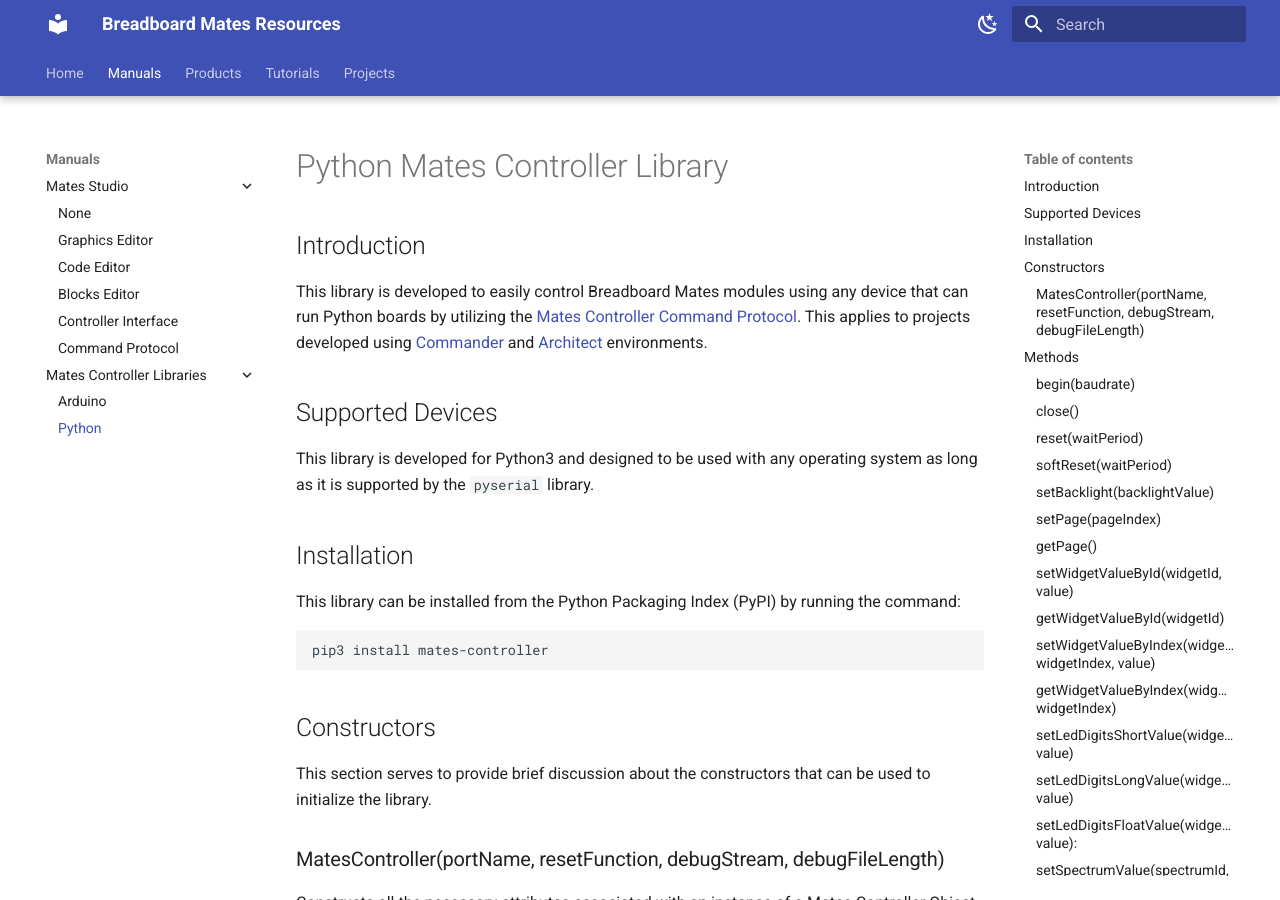
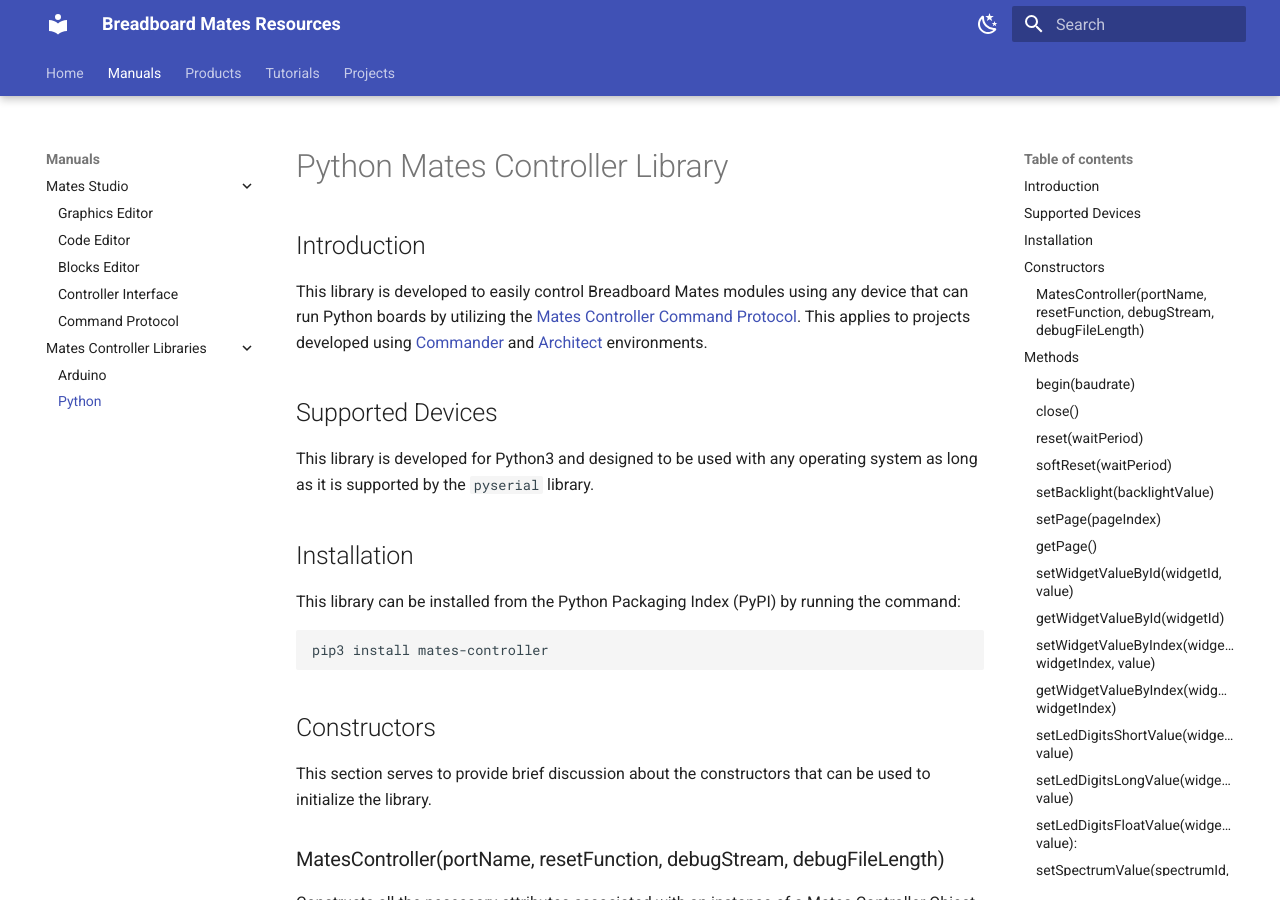
Before and after one commit to iSOLveIT/mkdocs-gen, an MkDocs documentation site: the page built from docs/controller/python-mates-controller.md, in a window 1280 px wide and 900 px high. Built offline with MkDocs 1.6.1 and Material for MkDocs 9.7.7, drawn with Linux system fonts in a browser that asks for light colours.

Commit message:
Fixed renamed Mates Studio directory

```diff
--- a/docs/controller/python-mates-controller.md
+++ b/docs/controller/python-mates-controller.md
@@ -3,7 +3,7 @@
 
 ## Introduction
 
-This library is developed to easily control Breadboard Mates modules using any device that can run Python boards by utilizing the [Mates Controller Command Protocol](../mates studio/mates-controller-command-protocol.md). This applies to projects developed using [Commander](../mates studio/mates-studio-commander-environment.md) and [Architect](../mates studio/mates-studio-architect-environment.md) environments.
+This library is developed to easily control Breadboard Mates modules using any device that can run Python boards by utilizing the [Mates Controller Command Protocol](../Mates Studio/mates-controller-command-protocol.md). This applies to projects developed using [Commander](../Mates Studio/mates-studio-commander-environment.md) and [Architect](../Mates Studio/mates-studio-architect-environment.md) environments.
 
 
 ## Supported Devices
--- a/mkdocs.yml
+++ b/mkdocs.yml
@@ -4,12 +4,12 @@
   - Home: index.md
   - Manuals:
     - Mates Studio:
-      - mates studio/index.md
-      - Graphics Editor: mates studio/mates-studio-graphics-editor.md
-      - Code Editor: mates studio/mates-studio-code-editor.md
-      - Blocks Editor: mates studio/mates-studio-blocks-editor.md
-      - Controller Interface: mates studio/mates-controller-interface.md
-      - Command Protocol: mates studio/mates-controller-command-protocol.md
+      - Mates Studio/index.md
+      - Graphics Editor: Mates Studio/mates-studio-graphics-editor.md
+      - Code Editor: Mates Studio/mates-studio-code-editor.md
+      - Blocks Editor: Mates Studio/mates-studio-blocks-editor.md
+      - Controller Interface: Mates Studio/mates-controller-interface.md
+      - Command Protocol: Mates Studio/mates-controller-command-protocol.md
     - Mates Controller Libraries:
       - Arduino: controller/arduino-mates-controller.md
       - Python: controller/python-mates-controller.md
```
Also changed, not shown: docs/controller/arduino-mates-controller.md (+1 -1 lines).
